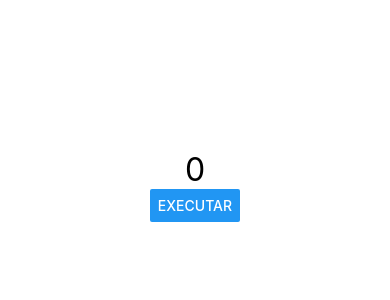
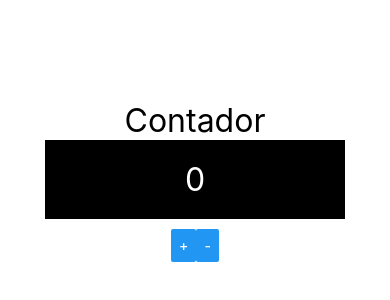
Before and after one commit to ThiagoDevLuiz/Estudos-React-Native, a React Native app: screen / in a window 390 px wide. Shown: the part 236-536 px from the top of the page. Built offline with nearby package versions, Linux system fonts and the light colour scheme.

Commit message:
Estudos dia 27 janeiro

```diff
--- a/src/App.js
+++ b/src/App.js
@@ -1,7 +1,8 @@
 import React from 'react';
 import { View, StyleSheet } from 'react-native';
 
-import Pai from './components/indireta/Pai';
+import ContadorV2 from './components/contador/ContadorV2'
+// import Pai from './components/indireta/Pai';
 // import Pai from './components/direta/Pai';
 // import Contador from './components/Contador';
 // import Botao from './components/Botao';
@@ -13,8 +14,9 @@
 
 export default () => (
   <View style={style.App}>
+    <ContadorV2 />
+{/*
     <Pai />
-{/*
     <Pai />
     <Contador inicial={100} passo={5}/>
     <Contador />
--- /dev/null
+++ b/src/components/contador/ContadorBotoes.js
@@ -0,0 +1,18 @@
+import React from 'react';
+import { View, Button, StyleSheet } from 'react-native';
+
+export default props => {
+  return (
+    <View style={style.Botoes}>
+      <Button title="+" onPress={props.inc} />
+      <Button title="-" onPress={props.dec} />
+    </View>
+  );
+};
+
+const style = StyleSheet.create({
+   Botoes: {
+      flexDirection: "row",
+      padding: 10,
+   }
+})
--- /dev/null
+++ b/src/components/contador/ContadorDisplay.js
@@ -0,0 +1,22 @@
+import React from 'react';
+import { View, Text, StyleSheet } from 'react-native';
+import Estilo from '../estilo';
+
+export default props => {
+  return (
+    <View style={style.Display}>
+      <Text style={[Estilo.txtG, style.DisplayText]}>{props.num}</Text>
+    </View>
+  );
+};
+
+const style = StyleSheet.create({
+  Display: {
+    backgroundColor: '#000',
+    padding: 20,
+    width: 300,
+  },
+  DisplayText: {
+    color: '#fff',
+  }
+})
--- /dev/null
+++ b/src/components/contador/ContadorV2.js
@@ -0,0 +1,21 @@
+import React, { useState } from 'react';
+import { Text } from 'react-native';
+import Estilo from '../estilo';
+
+import ContadorDisplay from './ContadorDisplay';
+import ContadorBotoes from './ContadorBotoes';
+
+export default props => {
+  const [num, setNum] = useState(0);
+
+  const inc = () => setNum(num + 1);
+  const dec = () => setNum(num - 1);
+
+  return (
+    <>
+      <Text style={Estilo.txtG}>Contador</Text>
+      <ContadorDisplay num={num} />
+      <ContadorBotoes inc={inc} dec={dec} />
+    </>
+  );
+};
```
